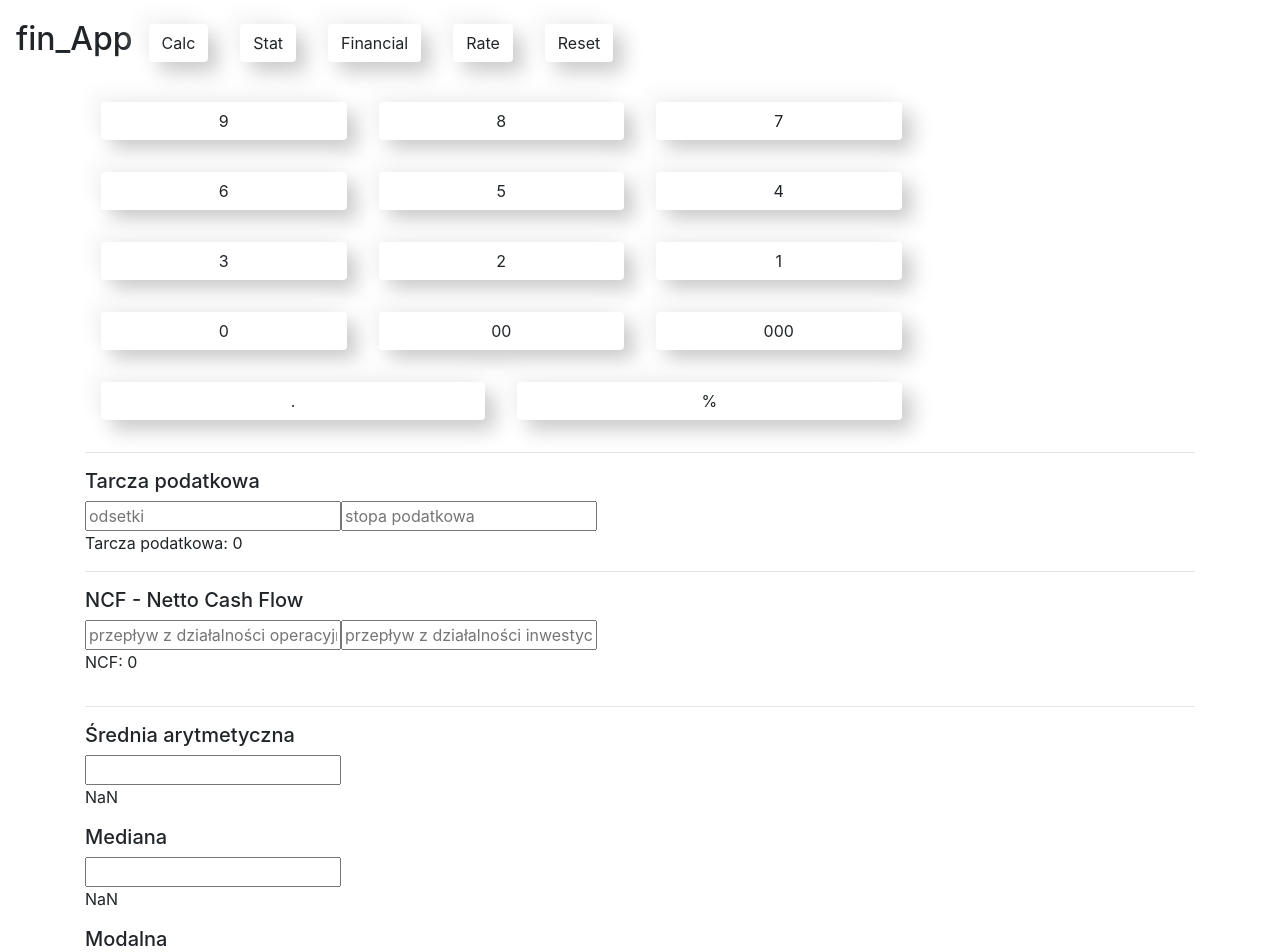
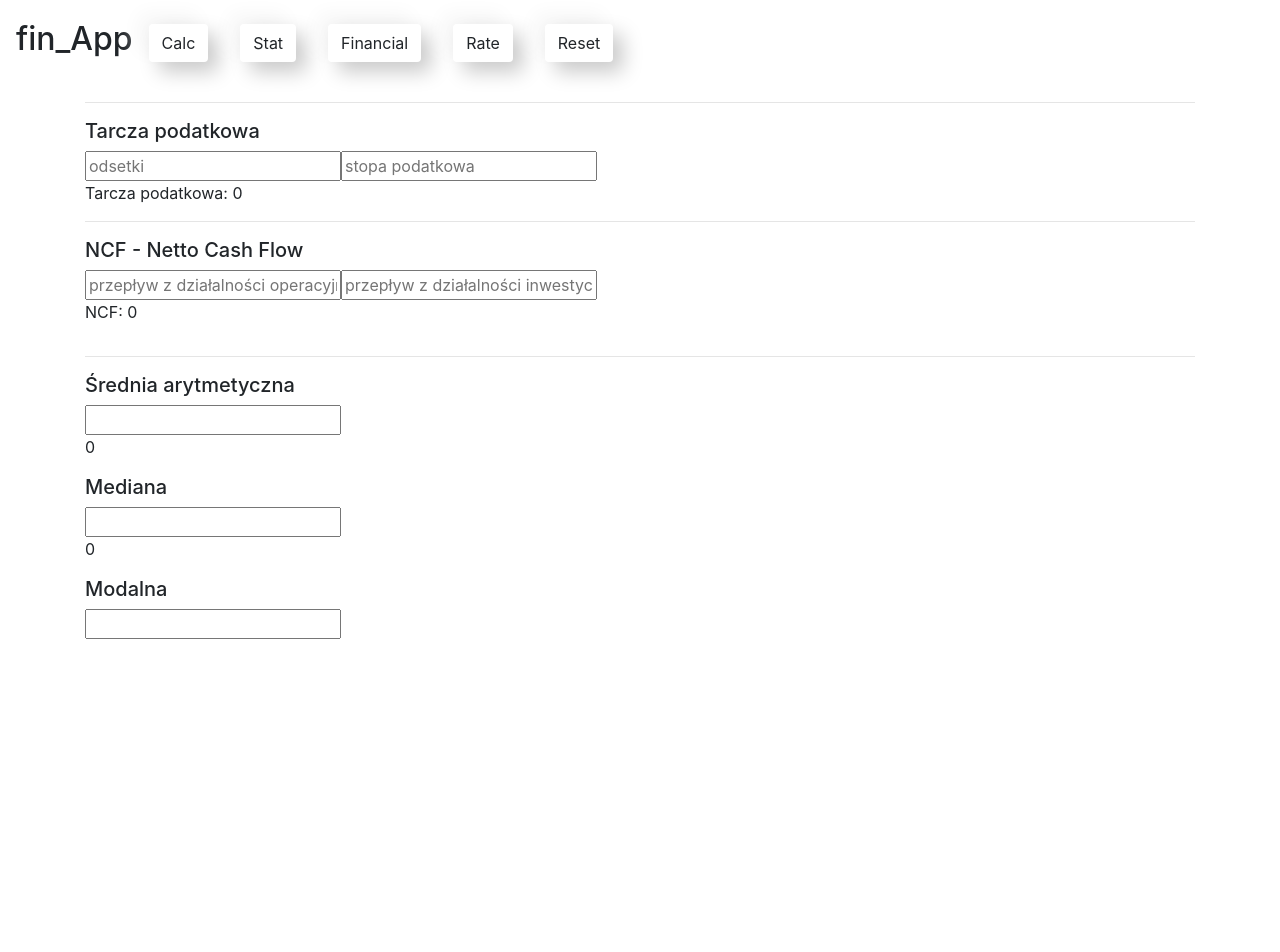
Before and after one commit to bartpiasek/fin-calc, a React (Create React App) app: page /fin in a window 1280 px wide. Shown: the top 952 px of the page. After the commit the page ends 800 px from the top, so only its background shows below. Built offline with nearby package versions, Linux system fonts and the light colour scheme.

Commit message:
mean tests

```diff
--- a/src/components/Financial/NettoCashFlow.js
+++ b/src/components/Financial/NettoCashFlow.js
@@ -17,32 +17,35 @@ function NettoCashFlow() {
   return (
     <div>
       <hr />
-      <h5>Tarcza podatkowa</h5>
       <form>
+        <h5>Tarcza podatkowa</h5>
         <input
+          name="interest"
           placeholder="odsetki"
           onChange={(e) => setInterest(e.target.value)}
         ></input>
         <input
+          name="taxrate"
           placeholder="stopa podatkowa"
           onChange={(e) => setTaxRate(e.target.value)}
         ></input>
+        <p name="taxshield">Tarcza podatkowa: {taxShield}</p>
       </form>
-
-      <p role="article">Tarcza podatkowa: {taxShield}</p>
       <hr />
-      <h5>NCF - Netto Cash Flow</h5>
       <form>
+        <h5>NCF - Netto Cash Flow</h5>
         <input
+          name="operationcashflow"
           placeholder="przepływ z działalności operacyjnej"
           onChange={(e) => setOperationCashFlow(e.target.value)}
         ></input>
         <input
+          name="investcashflow"
           placeholder="przepływ z działalności inwestycyjnej"
           onChange={(e) => setInvestCashFlow(e.target.value)}
         ></input>
+        <p>NCF: {NettoCashFlow}</p>
       </form>
-      <p>NCF: {NettoCashFlow}</p>
     </div>
   );
 }
--- a/src/components/Layout/Layout.js
+++ b/src/components/Layout/Layout.js
@@ -10,9 +10,7 @@ function Layout() {
   return (
     <Container>
       <Row>
-        <Col>
-          <Calc />
-        </Col>
+        <Col></Col>
       </Row>
       <Row>
         <Col>
--- a/src/components/Stat/StatFunc.js
+++ b/src/components/Stat/StatFunc.js
@@ -1,9 +1,9 @@
 import React, { useState } from "react";
 
 function StatFunc() {
-  const [meanArray, setMeanArray] = useState(0);
-  const [medianArray, setMedianArray] = useState(0);
-  const [modeArray, setModeArray] = useState(0);
+  const [meanArray, setMeanArray] = useState("");
+  const [medianArray, setMedianArray] = useState("");
+  const [modeArray, setModeArray] = useState("");
 
   function mean(arr) {
     let sum = 0;
@@ -39,23 +39,37 @@ function StatFunc() {
         modes.push(Number(key));
       }
     }
-    if (modes.length === Object.keys(freqTable).length) modes = [];
+    if (modes.length === Object.values(freqTable).length) modes = [];
     return modes;
   }
+
+  const meanArraySplit = meanArray.toString().split(",").map(Number);
+  console.log(meanArraySplit);
+  const medianArraySplit = medianArray.toString().split(",").map(Number);
+  const modeArraySplit = modeArray.toString().split(",").map(Number);
 
   return (
     <div>
       <hr />
       <form>
         <h5>Średnia arytmetyczna</h5>
-        <input onChange={(e) => setMeanArray(e.target.value)}></input>
-        <p>{mean(meanArray)}</p>
+        <input
+          name="mean"
+          onChange={(e) => setMeanArray(e.target.value)}
+        ></input>
+        <p>{mean(meanArraySplit)}</p>
         <h5>Mediana</h5>
-        <input onChange={(e) => setMedianArray(e.target.value)}></input>
-        <p>{median(medianArray)}</p>
+        <input
+          name="median"
+          onChange={(e) => setMedianArray(e.target.value)}
+        ></input>
+        <p>{median(medianArraySplit)}</p>
         <h5>Modalna</h5>
-        <input onChange={(e) => setModeArray(e.target.value)}></input>
-        <p>{mode(modeArray)}</p>
+        <input
+          name="mode"
+          onChange={(e) => setModeArray(e.target.value)}
+        ></input>
+        <p>{mode(modeArraySplit)}</p>
       </form>
     </div>
   );
```
Also changed, not shown: 2 other files (tests, documents, lock files or other folders).
